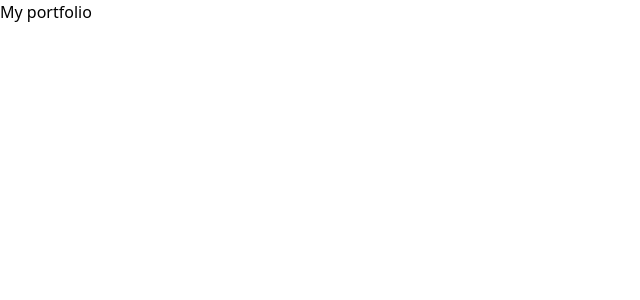
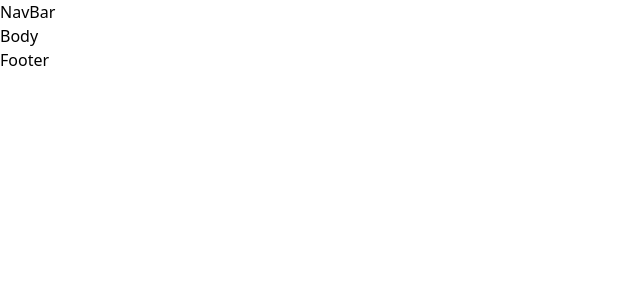
Before and after one commit to dev-bams/React-Portfolio, a React (Vite) app: page / in a window 1280 px wide. Shown: the top 300 px of the page, without its empty margins (0-640 px from the left). Built offline with nearby package versions, Linux system fonts and the light colour scheme.

Commit message:
restructured project

```diff
--- a/src/App.jsx
+++ b/src/App.jsx
@@ -1,8 +1,14 @@
-function App(){
+import NavBar from "./components/NavBar";
+import Body from "./components/Body";
+import Footer from "./components/Footer";
+
+function App() {
   return (
-    <div>
-      <p>My portfolio</p>
-    </div>
-  )
+    <>
+      <NavBar />
+      <Body />
+      <Footer />
+    </>
+  );
 }
 export default App;
--- a/src/components/Body.jsx
+++ b/src/components/Body.jsx
@@ -0,0 +1,5 @@
+function Body() {
+  return <div>Body</div>;
+}
+
+export default Body;
--- a/src/components/Footer.jsx
+++ b/src/components/Footer.jsx
@@ -0,0 +1,5 @@
+function Footer() {
+  return <div>Footer</div>;
+}
+
+export default Footer;
--- a/src/components/NavBar.jsx
+++ b/src/components/NavBar.jsx
@@ -0,0 +1,7 @@
+function NavBar() {
+  return (
+    <div>NavBar</div>
+  )
+}
+
+export default NavBar
--- a/src/components/ProjectCard.jsx
+++ b/src/components/ProjectCard.jsx
@@ -0,0 +1,5 @@
+function ProjectCard() {
+  return <div>ProjectCard</div>;
+}
+
+export default ProjectCard;
```
